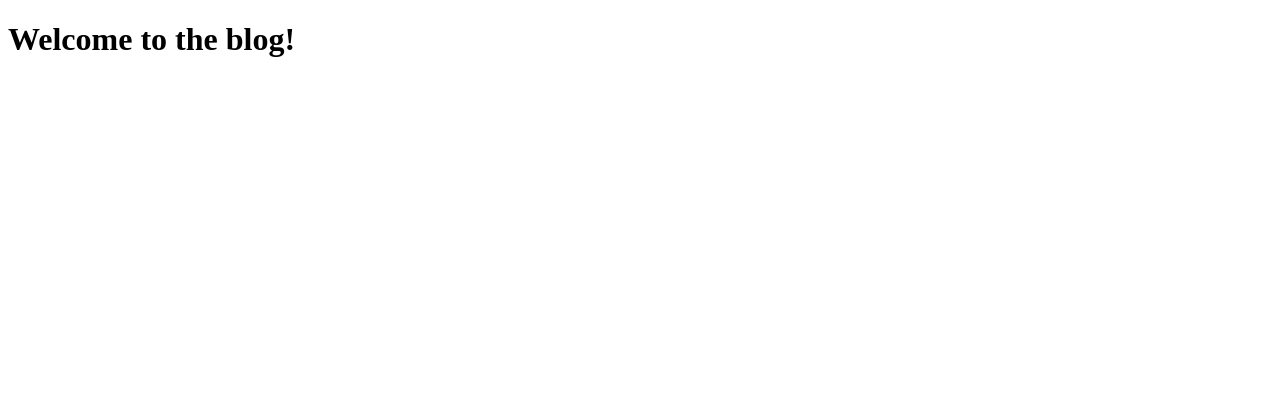
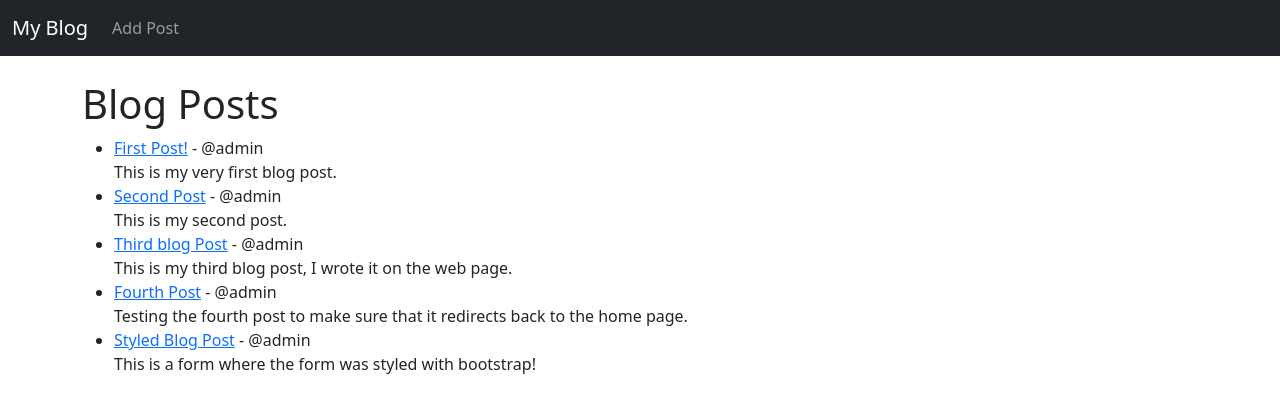
Before and after one commit to shaneoh10/django-blog, a Django app: page / in a window 1280 px wide. Shown: the top 413 px of the page. Run offline with Django 3.2, Linux system fonts and the light colour scheme; data comes from the database, SQL or seed files in the repository; both versions use the stored data as it was after the commit.

Commit message:
Add bootstrap and add_post functionality

```diff
--- a/blog/models.py
+++ b/blog/models.py
@@ -1,11 +1,16 @@
 from django.db import models
 from django.contrib.auth.models import User
+from django.urls import reverse
 
 
 class Post(models.Model):
     title = models.CharField(max_length=255)
+    title_tag = models.CharField(max_length=255)
     author = models.ForeignKey(User, on_delete=models.CASCADE)
     body = models.TextField()
 
     def __str__(self):
         return self.title + ' | ' + str(self.author)
+
+    def get_absolute_url(self):
+        return reverse('home')
--- /dev/null
+++ b/blog/templates/base.html
@@ -0,0 +1,47 @@
+<!doctype html>
+<html lang="en">
+
+<head>
+    <!-- Required meta tags -->
+    <meta charset="utf-8">
+    <meta name="viewport" content="width=device-width, initial-scale=1">
+
+    <!-- Bootstrap CSS -->
+    <link href="https://cdn.jsdelivr.net/npm/bootstrap@5.0.2/dist/css/bootstrap.min.css" rel="stylesheet"
+        integrity="sha384-EVSTQN3/azprG1Anm3QDgpJLIm9Nao0Yz1ztcQTwFspd3yD65VohhpuuCOmLASjC" crossorigin="anonymous">
+
+    <title>My Blog{% block title %}{% endblock %}</title>
+</head>
+
+<body>
+
+    <nav class="navbar navbar-expand-lg navbar-dark bg-dark">
+        <div class="container-fluid">
+            <a class="navbar-brand" href="{% url 'home' %}">My Blog</a>
+            <button class="navbar-toggler" type="button" data-bs-toggle="collapse"
+                data-bs-target="#navbarSupportedContent" aria-controls="navbarSupportedContent" aria-expanded="false"
+                aria-label="Toggle navigation">
+                <span class="navbar-toggler-icon"></span>
+            </button>
+            <div class="collapse navbar-collapse" id="navbarSupportedContent">
+                <ul class="navbar-nav me-auto mb-2 mb-lg-0">
+                    <li class="nav-item">
+                        <a class="nav-link" href="{% url 'add_post' %}">Add Post</a>
+                    </li>
+                </ul>
+            </div>
+        </div>
+    </nav>
+
+    <br>
+    <div class="container">
+        {% block content %}
+        {% endblock %}
+    </div>
+
+    <script src="https://cdn.jsdelivr.net/npm/bootstrap@5.0.2/dist/js/bootstrap.bundle.min.js"
+        integrity="sha384-MrcW6ZMFYlzcLA8Nl+NtUVF0sA7MsXsP1UyJoMp4YLEuNSfAP+JcXn/tWtIaxVXM" crossorigin="anonymous">
+    </script>
+</body>
+
+</html>
--- a/blog/templates/home.html
+++ b/blog/templates/home.html
@@ -1,12 +1,14 @@
-<!DOCTYPE html>
-<html lang="en">
-<head>
-    <meta charset="UTF-8">
-    <meta http-equiv="X-UA-Compatible" content="IE=edge">
-    <meta name="viewport" content="width=device-width, initial-scale=1.0">
-    <title>Document</title>
-</head>
-<body>
-    <h1>Welcome to the blog!</h1>
-</body>
-</html>
+{% extends 'base.html' %}
+{% block content %}
+
+    <h1>Blog Posts</h1>
+    <ul>
+        {% for post in object_list %}
+            <li>
+                <a href="{% url 'article' post.pk %}">{{ post.title }}</a> - @{{ post.author }}<br>
+                {{ post.body }}
+            </li>
+        {% endfor %}
+    </ul>
+
+{% endblock %}
--- a/blog/urls.py
+++ b/blog/urls.py
@@ -1,6 +1,8 @@
 from django.urls import path
-from . import views
+from .views import HomeView, ArticleDetailView, AddPostView
 
 urlpatterns = [
-    path('', views.home, name="home"),
+    path('', HomeView.as_view(), name="home"),
+    path('article/<int:pk>', ArticleDetailView.as_view(), name="article"),
+    path('add_post/', AddPostView.as_view(), name="add_post"),
 ]
--- a/blog/views.py
+++ b/blog/views.py
@@ -1,5 +1,20 @@
 from django.shortcuts import render
+from django.views.generic import ListView, DetailView, CreateView
+from .models import Post
+from .forms import PostForm
 
 
-def home(request):
-    return render(request, 'home.html')
+class HomeView(ListView):
+    model = Post
+    template_name = 'home.html'
+
+
+class ArticleDetailView(DetailView):
+    model = Post
+    template_name = 'article_details.html'
+
+
+class AddPostView(CreateView):
+    model = Post
+    form_class = PostForm
+    template_name = 'add_post.html'
```
Also changed, not shown: blog/forms.py (added, +15 -0 lines), blog/templates/add_post.html (added, +22 -0 lines), blog/templates/article_details.html (added, +19 -0 lines), blog/templates/edit_post.html (added, +22 -0 lines), blog/migrations/0002_post_title_tag.py (added), db.sqlite3.
